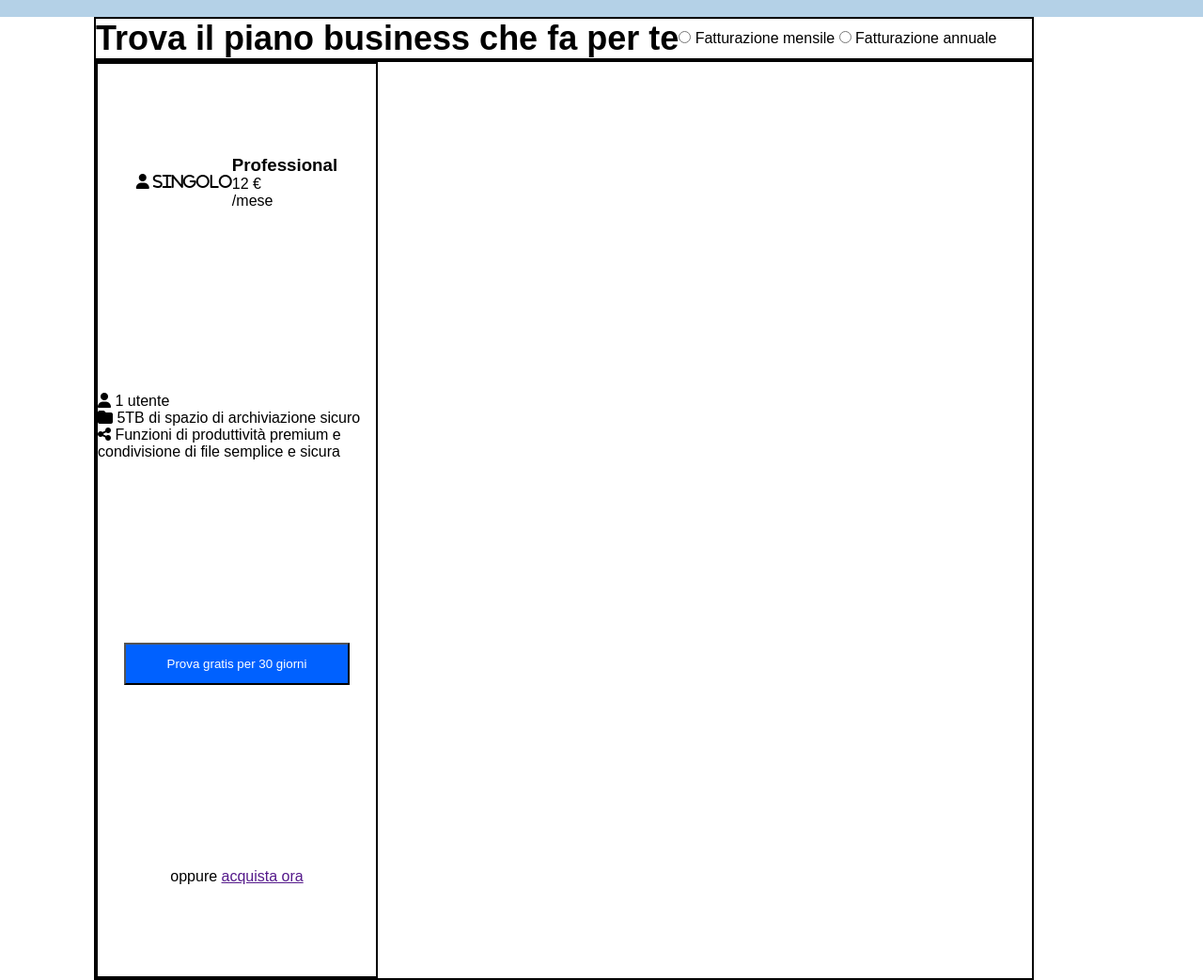
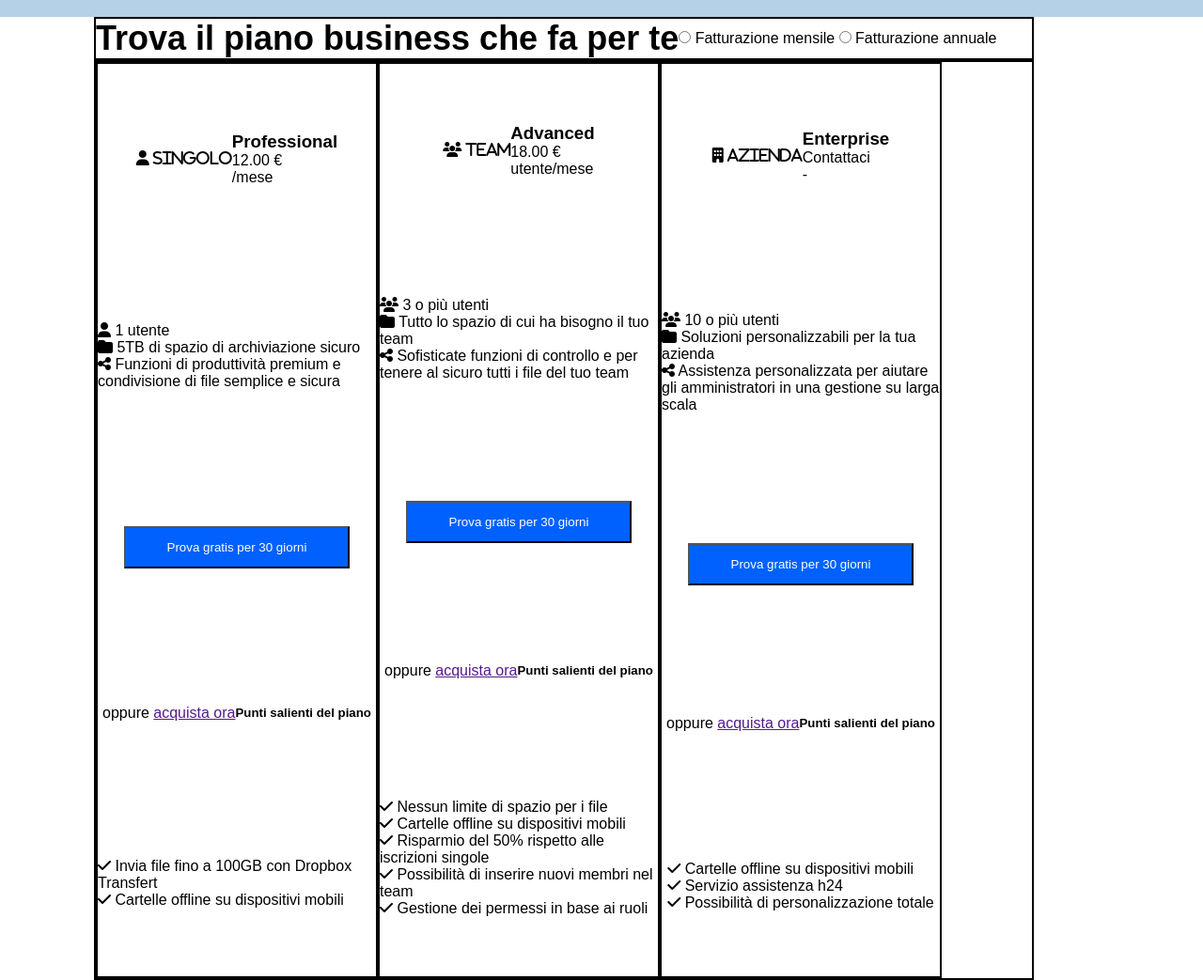
Before and after one commit to EugenioCaiazz0/htmlcss-dropbox, a plain HTML site: page index.html in a window 1280 px wide. Shown: the part 722-1765 px from the top of the page at 94% size. Drawn offline with Linux system fonts and the light colour scheme.

Commit message:
Fix business-plan section

```diff
--- a/assets/style/style.css
+++ b/assets/style/style.css
@@ -163,3 +163,8 @@ button.trial{
     height: 975px;
     width: 300px;
 }
+
+/*
+.fa-solid .fa-check{
+    background-color: #0061ff;
+} cambiare colore ai check(?) */
--- a/index.html
+++ b/index.html
@@ -59,6 +59,8 @@
         </section>
 
         <section id="business-plan">
+
+            <!--primo business plan-->
             <div class="container big-container">
                 <div class="container main-container">
                      <h1> Trova il piano business che fa per te </h1>
@@ -79,7 +81,7 @@
 
                         <ul>
                             <li> <h3>Professional</h3> </li>
-                        <li> <p> 12 &#8364</p> </li>
+                            <li> <p> 12.00 &#8364</p> </li>
                             <li> <p>/mese</p> </li>
                         </ul>
 
@@ -93,9 +95,88 @@
 
                         <span> oppure <a href="">acquista ora</a> </span>
 
+                        <!-- <div style="height: 2px; border: black;"> </div>  come fare la barretta(?)-->
+
+                        <h5> Punti salienti del piano </h5>
+
+                        <ul> <!--avrei preferito usare list-style-image con il checkmark-->
+                            <li> <i class="fa-solid fa-check"></i> Invia file fino a 100GB con Dropbox Transfert </li>
+                            <li> <i class="fa-solid fa-check"></i> Cartelle offline su dispositivi mobili </li>
+                        </ul>
+
+                    </div>
+
+
+            <!--secondo business plan-->
+                    <div class="container business-plan">
+                        <div>
+                            <i class="fa-solid fa-users"> Team </i>
+                        </div>
+
+                        <ul>
+                            <li> <h3>Advanced</h3> </li>
+                            <li> <p> 18.00 &#8364</p> </li>
+                            <li> <p>utente/mese</p> </li>
+                        </ul>
+
+                        <ul>
+                            <li> <i class="fa-solid fa-users"></i> 3 o più utenti </li>
+                            <li> <i class="fa-solid fa-folder"></i> Tutto lo spazio di cui ha bisogno il tuo team </li>
+                            <li> <i class="fa-solid fa-share-nodes"></i> Sofisticate funzioni di controllo e per tenere al sicuro tutti i file del tuo team </li>
+                        </ul>
+
+                        <button type="button" class="trial"> Prova gratis per 30 giorni </button>
+
+                        <span> oppure <a href="">acquista ora</a> </span>
+
+                        <!-- <div style="height: 2px; border: black;"> </div>  come fare la barretta(?)-->
+
+                        <h5> Punti salienti del piano </h5>
+
+                        <ul>
+                            <li> <i class="fa-solid fa-check"></i> Nessun limite di spazio per i file </li>
+                            <li> <i class="fa-solid fa-check"></i> Cartelle offline su dispositivi mobili </li>
+                            <li> <i class="fa-solid fa-check"></i> Risparmio del 50% rispetto alle iscrizioni singole </li>
+                            <li> <i class="fa-solid fa-check"></i> Possibilità di inserire nuovi membri nel team </li>
+                            <li> <i class="fa-solid fa-check"></i> Gestione dei permessi in base ai ruoli </li>
+                        </ul>
+                    </div>
+
+                <!--terzo business plan-->
+                    <div class="container business-plan">
+                        <div>
+                            <i class="fa-solid fa-building"> Azienda </i>
+                        </div>
+
+                        <ul>
+                            <li> <h3>Enterprise</h3> </li>
+                            <li> Contattaci </li>
+                            <li> - </li>
+                        </ul>
+
+                        <ul>
+                            <li> <i class="fa-solid fa-users"></i> 10 o più utenti </li>
+                            <li> <i class="fa-solid fa-folder"></i> Soluzioni personalizzabili per la tua azienda </li>
+                            <li> <i class="fa-solid fa-share-nodes"></i> Assistenza personalizzata per aiutare gli amministratori in una gestione su larga scala </li>
+                        </ul>
+
+                        <button type="button" class="trial"> Prova gratis per 30 giorni </button>
+
+                        <span> oppure <a href="">acquista ora</a> </span>
+
+                        <!-- <div style="height: 2px; border: black;"> </div>  come fare la barretta(?)-->
+
+                        <h5> Punti salienti del piano </h5>
+
+                        <ul>
+                            <li> <i class="fa-solid fa-check"></i> Cartelle offline su dispositivi mobili </li>
+                            <li> <i class="fa-solid fa-check"></i> Servizio assistenza h24 </li>
+                            <li> <i class="fa-solid fa-check"></i> Possibilità di personalizzazione totale </li>
+                        </ul>
                     </div>
                 </div>
             </div>
+
         </section>
 
     </main>
```
Lines whose indentation alone changed are shown as unchanged.
